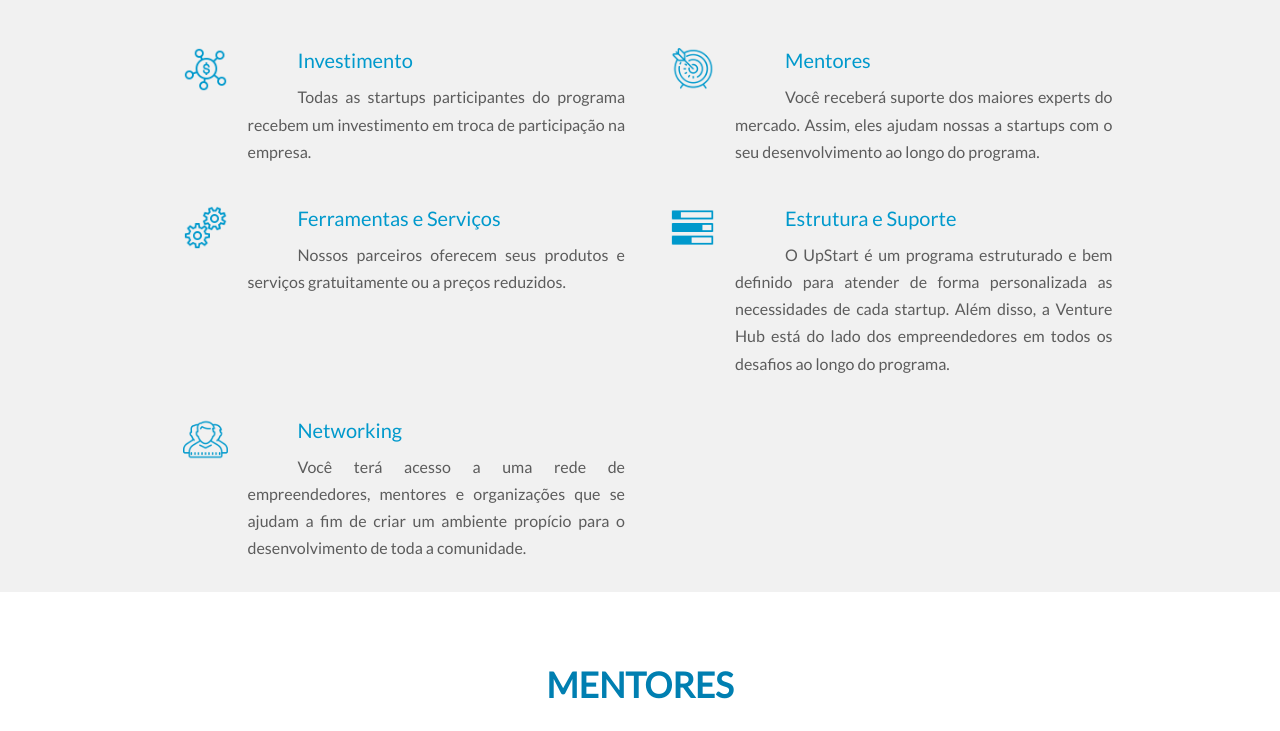
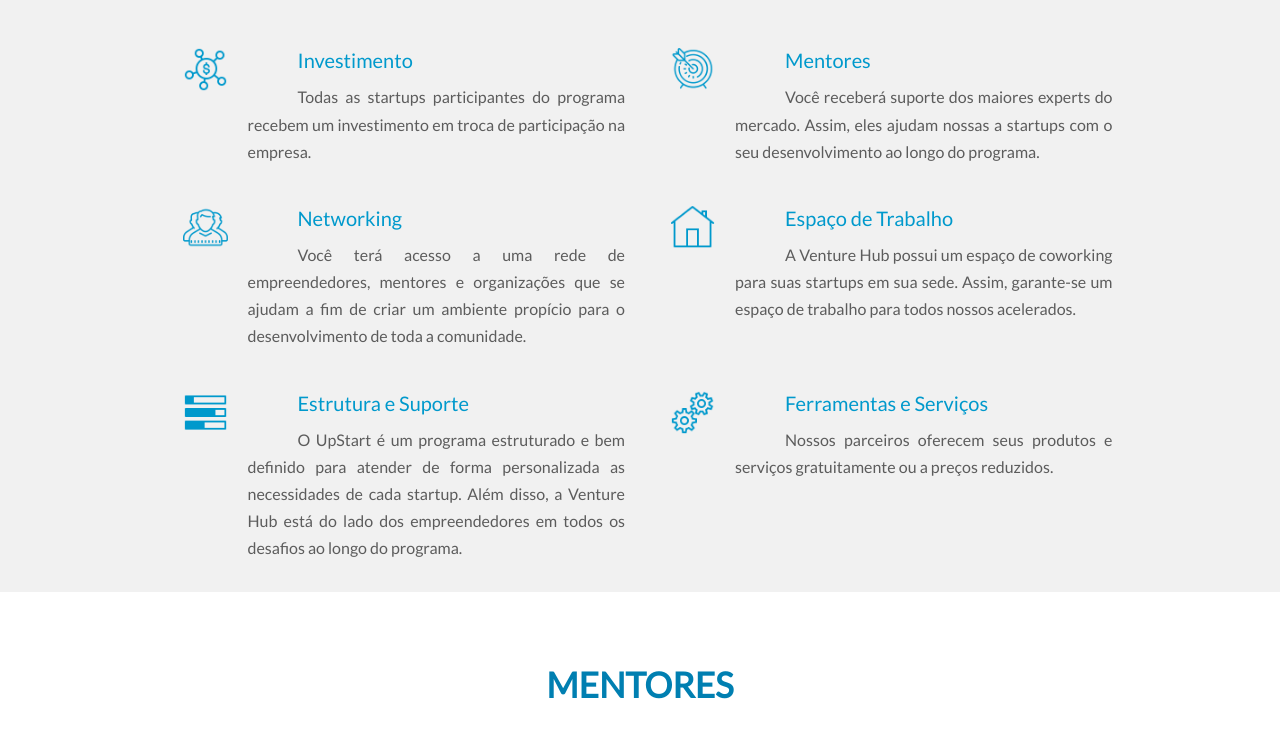
Before and after one commit to eKrakauer/VentureHub, a plain HTML site: page index.html in a window 1280 px wide. Shown: the part 2186-2917 px from the top of the page. Drawn offline with Linux system fonts and the light colour scheme; some packages are replaced by stand-ins of ours; animation ran at ten frames a second; a web font is replaced by a local one.

Commit message:
alteracao beneficios

```diff
--- a/index.html
+++ b/index.html
@@ -197,7 +197,7 @@ Surjith S M / @surjithctly
                             <!-- Express About Yourself -->
                             <div class="about-content text-center">
                                 <h4 style="color: #007fb1;">Aceleração</h4>
-                                <p>O UpStart é um <b style="color: #0099cc;">programa de aceleração</b> para startups que estão realizando suas primeiras vendas.</p>
+                                <p>O UpStart é um <b style="color: #0099cc;">programa de aceleração</b> imersivo para startups que estão realizando suas primeiras vendas.</p>
                             </div>
 
                     </div>
@@ -299,16 +299,29 @@ Surjith S M / @surjithctly
                             </div>
                         </div>
 
+
 </div>
     <div class="row">
 
                         <div class="col-sm-6">
-                            <div class="benefit-item wow fadeInLeft">
-                                <div class="benefit-icon"> <img src="images/icons/gear.png" style="display: block; width: 45%"></img> </div>
-                                <h6 class="benefit-title" style="color: #0099cc">Ferramentas e Serviços</h6>
-                                <p> Nossos parceiros oferecem seus produtos e serviços gratuitamente ou a preços reduzidos.</p>
+                            <div class="benefit-item wow fadeInRight">
+                                <div class="benefit-icon"> <img src="images/icons/conference.png" style="display: block; width: 45%" ></img></div>
+                                <h6 class="benefit-title" style="color: #0099cc">Networking</h6>
+                                <p>Você terá acesso a uma rede de empreendedores, mentores e organizações que se ajudam a fim de criar um ambiente propício para o desenvolvimento de toda a comunidade.</p>
                             </div>
                         </div>
+                        <div class="col-sm-6">
+                            <div class="benefit-item wow fadeInRight">
+                                <div class="benefit-icon"><img src="images/icons/home.png" style="display: block; width: 45%" ></img></div>
+                                <h6 class="benefit-title" style="color: #0099cc">Espaço de Trabalho</h6>
+                                <p>A Venture Hub possui um espaço de coworking para suas startups em sua sede. Assim, garante-se um espaço de trabalho para todos nossos acelerados.</p>
+                            </div>
+                        </div>
+
+     </div>
+
+      <div class="row">
+
                          <div class="col-sm-6">
                             <div class="benefit-item wow fadeInRight">
                                 <div class="benefit-icon"> <img src="images/icons/tasks.png" style="display: block; width: 45%" ></img></div>
@@ -318,12 +331,13 @@ Surjith S M / @surjithctly
                         </div>
 
                         <div class="col-sm-6">
-                            <div class="benefit-item wow fadeInRight">
-                                <div class="benefit-icon"> <img src="images/icons/conference.png" style="display: block; width: 45%" ></img></div>
-                                <h6 class="benefit-title" style="color: #0099cc">Networking</h6>
-                                <p>Você terá acesso a uma rede de empreendedores, mentores e organizações que se ajudam a fim de criar um ambiente propício para o desenvolvimento de toda a comunidade.</p>
+                            <div class="benefit-item wow fadeInLeft">
+                                <div class="benefit-icon"> <img src="images/icons/gear.png" style="display: block; width: 45%"></img> </div>
+                                <h6 class="benefit-title" style="color: #0099cc">Ferramentas e Serviços</h6>
+                                <p> Nossos parceiros oferecem seus produtos e serviços gratuitamente ou a preços reduzidos.</p>
                             </div>
                         </div>
+
      </div>
 
                 </div>
```
Also changed, not shown: images/icons/home.png (added). Lines whose indentation alone changed are shown as unchanged.
